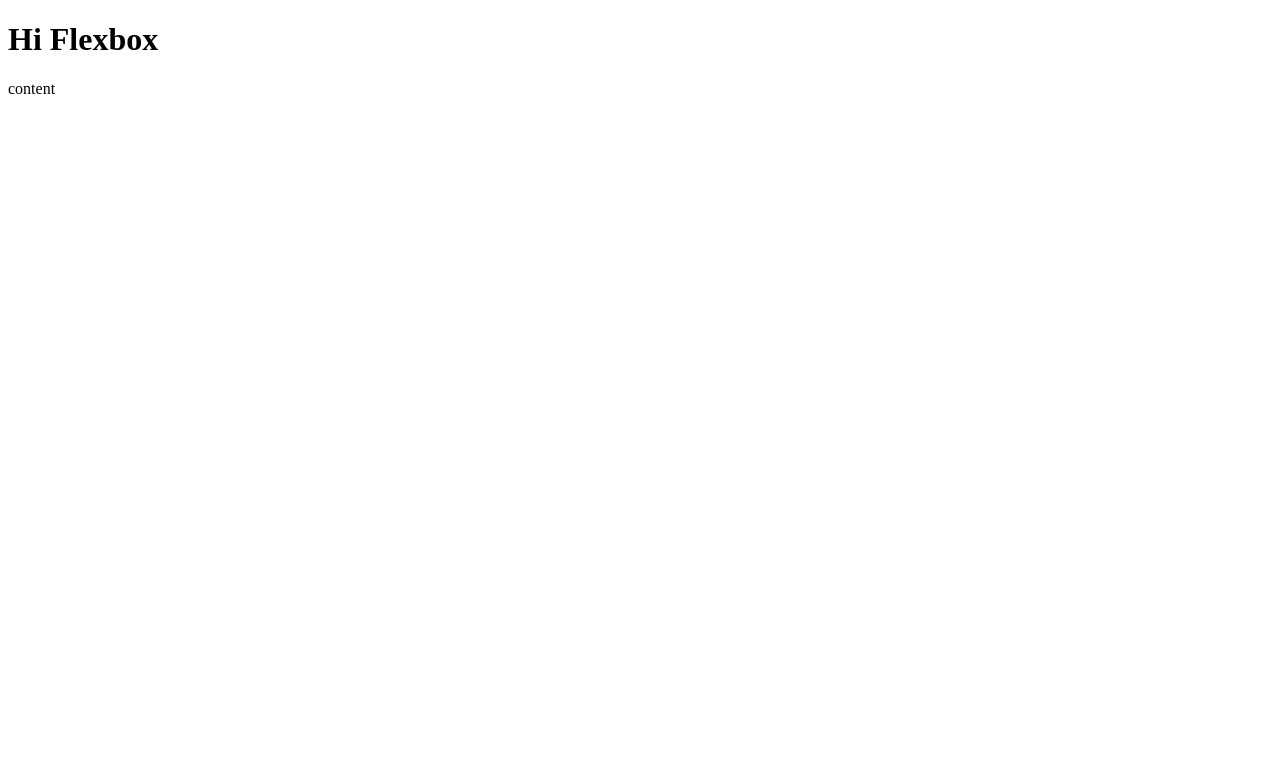
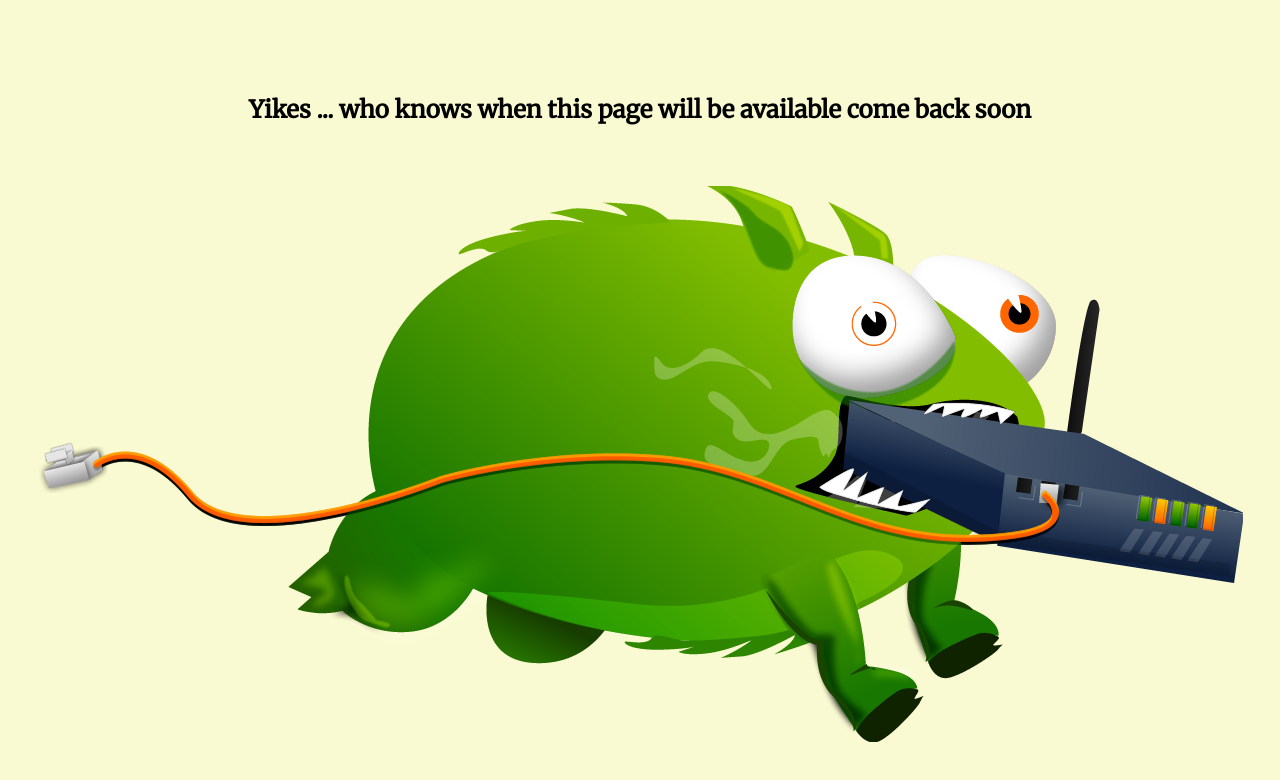
Before and after one commit to herlydev/flexbox-course, a plain HTML site: page index.html in a window 1280 px wide. Drawn offline with Linux system fonts and the light colour scheme.

Commit message:
added and error page

```diff
--- a/index.html
+++ b/index.html
@@ -2,11 +2,43 @@
 <html lang="en">
 <head>
     <meta charset="UTF-8">
-    <title>Document</title>
+    <title>Error Page</title>
+
+    <link href="https://fonts.googleapis.com/css?family=Merriweather&display=swap" rel="stylesheet">
+
+    <style>
+
+        body {
+            background-color: lightgoldenrodyellow;
+            font-family: 'Merriweather', serif;
+        }
+
+        .error-wrapper {
+            display: flex;
+            justify-content: center;
+            align-items: center;
+            height: 100vh;
+            flex-direction: column;
+        }
+
+        .error-wrapper > .error-heading {
+            margin-bottom: 42px;
+
+        }
+
+        .img {
+            width: 50%;
+        }
+    </style>
 </head>
 <body>
-    <h1>Hi Flexbox</h1>
+    <div class="error-wrapper">
+        <div class="error-heading">
+            <h2>Yikes ... who knows when this page will be available come back soon</h2>
+        </div>
 
-    <p>content</p>
+        <img src="tbot.png" alt="">
+    </div>
+
 </body>
 </html>
```
Also changed, not shown: tbot.png (added).
